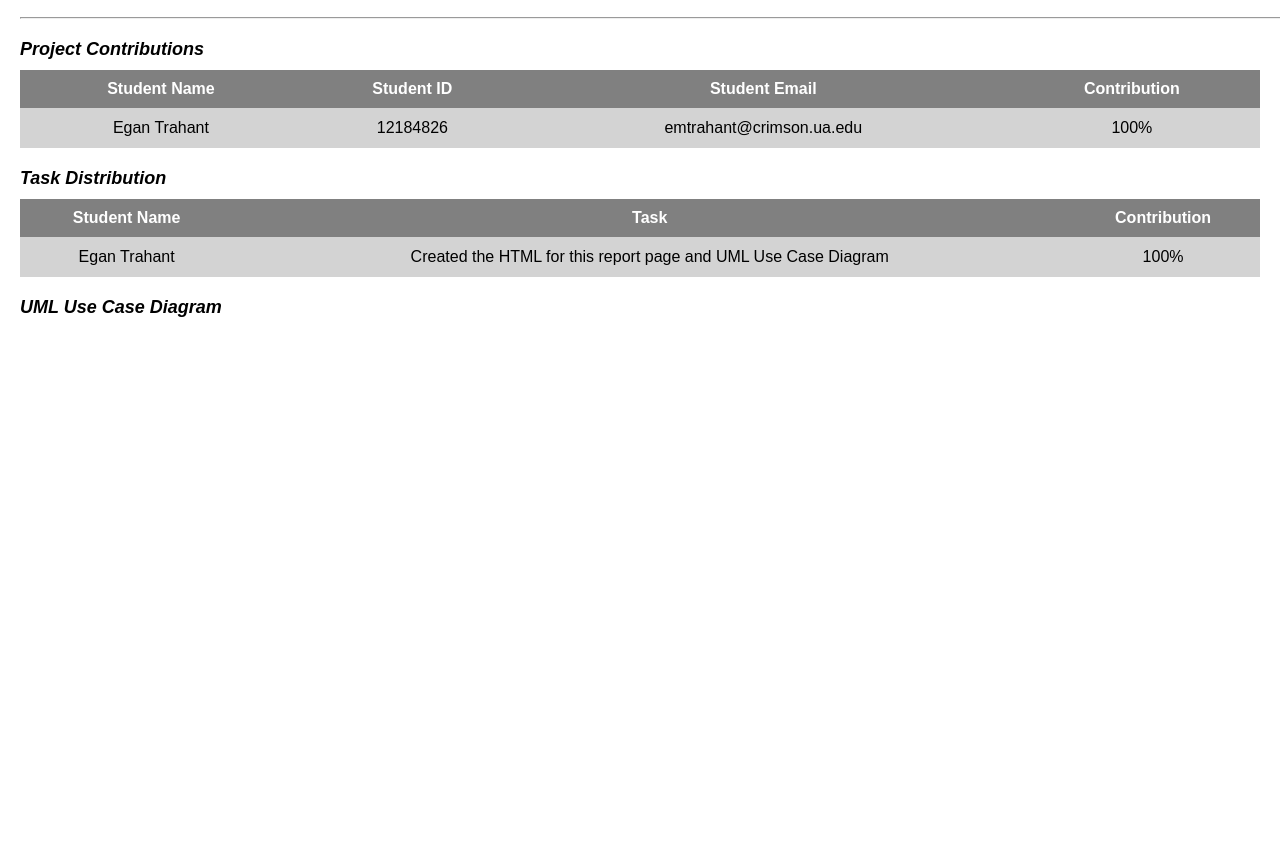
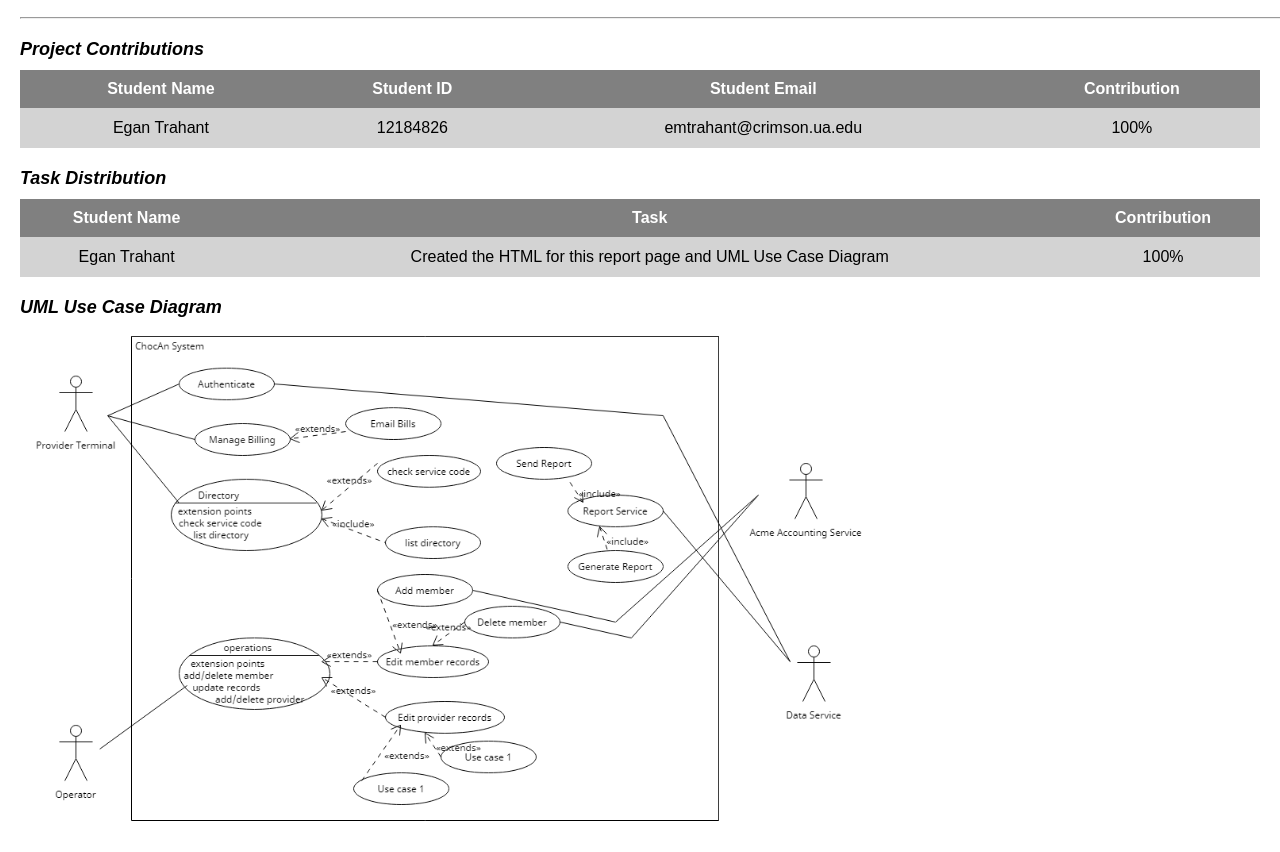
Before and after one commit to emilyotter/ChocAn-Java, a plain HTML site: page Project 1/Team12_Requirements/EganTrahantTeam12Report.html in a window 1280 px wide. Shown: the part 60-912 px from the top of the page. Before the commit the page ends 800 px from the top, so only its background shows below. Drawn offline with Linux system fonts and the light colour scheme.

Commit message:
added UML png to folder and to individual report

```diff
--- a/Project 1/Team12_Requirements/EganTrahantTeam12Report.html
+++ b/Project 1/Team12_Requirements/EganTrahantTeam12Report.html
@@ -92,7 +92,7 @@
 <!--UML Use Case Diagram-->
 <section>
 	<h2>UML Use Case Diagram</h2>
-	<!--<img src="../UMLDiagrams/UMLProject1.png" height="2000" alt="UML Use Case Diagram Image">-->
+	<img src="../UMLDiagrams/EganTrahantUML.png" height="500" alt="UML Use Case Diagram Image">
 </section>
 
 
```
Also changed, not shown: Project 1/UMLDiagrams/EganTrahantUML.png (added).
